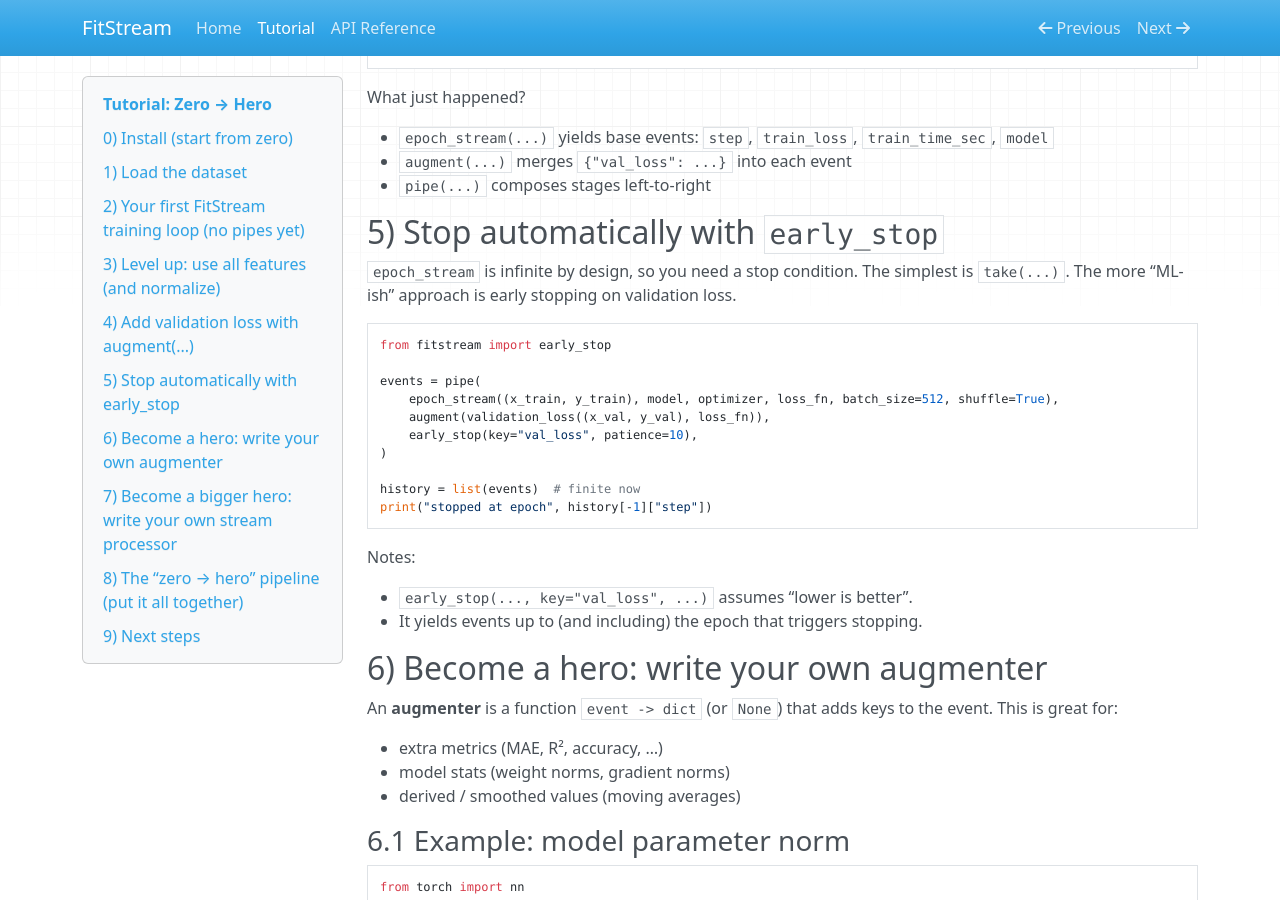
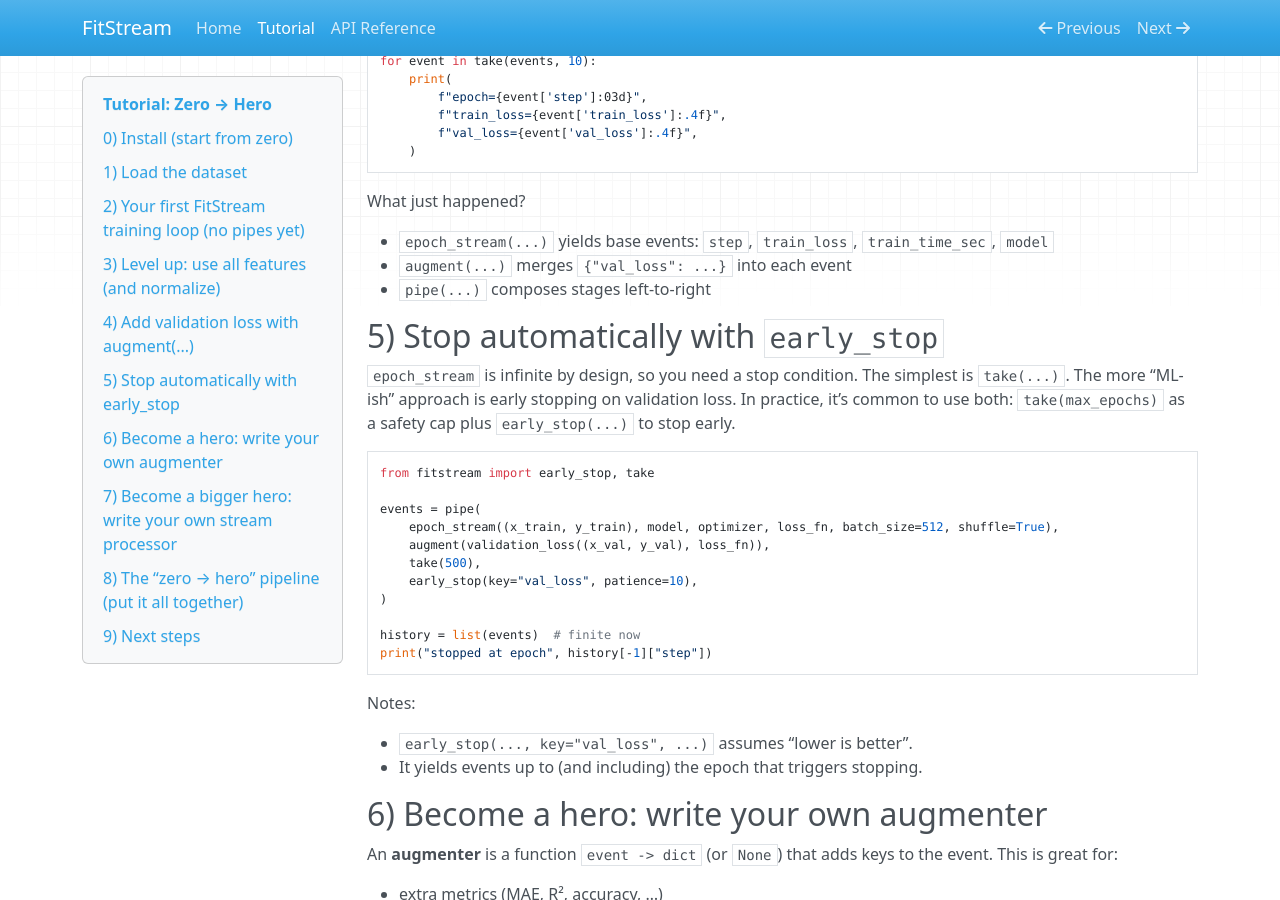
Before and after one commit to alexshtf/fitstream, an MkDocs documentation site: the page built from docs/tutorial.md, in a window 1280 px wide and 900 px high, scrolled down 4033 px. Built offline with MkDocs 1.6.1, drawn with Linux system fonts in a browser that asks for light colours; nearby versions of some CDN libraries; some of the changed text lies outside the part shown.

Commit message:
Clarify tutorial stream semantics

````diff
--- a/docs/tutorial.md
+++ b/docs/tutorial.md
@@ -16,6 +16,9 @@
 
 > Your training loop is an **event stream** (an iterable of dictionaries).
 > Each epoch yields an event like `{"step": 1, "train_loss": ..., "model": ..., ...}`.
+
+A stream is **lazy**: nothing happens until you iterate over it (with a `for` loop, `list(...)`, `collect(...)`, etc.).
+Since `epoch_stream` is infinite, you’ll usually add a stop condition like `take(n)` or `early_stop(...)`.
 
 ## 0) Install (start from zero)
 
@@ -124,6 +127,9 @@
 
 Since a stream is just an iterable, you can “sink” it into a list. FitStream’s `collect(...)` drops `model` by default
 so you store metrics instead of huge Python objects.
+
+Note: `epoch_stream(...)` trains the live `model` you pass in. If you run multiple examples in order, you’re continuing
+training unless you re-create `model` and `optimizer`.
 
 ```python
 from fitstream import collect, take
@@ -225,14 +231,16 @@
 ## 5) Stop automatically with `early_stop`
 
 `epoch_stream` is infinite by design, so you need a stop condition. The simplest is `take(...)`.
-The more “ML-ish” approach is early stopping on validation loss.
+The more “ML-ish” approach is early stopping on validation loss. In practice, it’s common to use both: `take(max_epochs)`
+as a safety cap plus `early_stop(...)` to stop early.
 
 ```python
-from fitstream import early_stop
+from fitstream import early_stop, take
 
 events = pipe(
     epoch_stream((x_train, y_train), model, optimizer, loss_fn, batch_size=512, shuffle=True),
     augment(validation_loss((x_val, y_val), loss_fn)),
+    take(500),
     early_stop(key="val_loss", patience=10),
 )
 
@@ -327,13 +335,16 @@
 It’s perfect for lightweight logging or writing metrics to an external system.
 
 ```python
-from fitstream import augment, epoch_stream, pipe, tap, validation_loss
+from fitstream import augment, epoch_stream, pipe, take, tap, validation_loss
 
 events = pipe(
     epoch_stream((x_train, y_train), model, optimizer, loss_fn, batch_size=512, shuffle=True),
     augment(validation_loss((x_val, y_val), loss_fn)),
     tap(lambda event: print(f"epoch={event['step']:03d} val_loss={event['val_loss']:.4f}")),
 )
+
+# Consume a few events to actually run it (streams are lazy).
+list(take(events, 5))
 ```
 
 ### 7.2 Example: exponential moving average (EMA)
@@ -392,6 +403,7 @@
 - EMA smoothing of `val_loss`
 - periodic printing
 - early stopping
+- max epoch cap (`take`)
 - saving results to JSONL
 
 ```python
@@ -400,7 +412,7 @@
 import torch
 from torch import nn
 
-from fitstream import augment, collect_jsonl, early_stop, epoch_stream, pipe, validation_loss
+from fitstream import augment, collect_jsonl, early_stop, epoch_stream, pipe, take, validation_loss
 
 RUNS_DIR = Path("runs")
 RUNS_DIR.mkdir(exist_ok=True)
@@ -421,6 +433,7 @@
     augment(model_param_norm),
     ema("val_loss", alpha=0.2),
     print_every(10, keys=("train_loss", "val_loss", "val_loss_ema", "param_l2")),
+    take(500),
     early_stop(key="val_loss", patience=20),
 )
 
````
Also changed, not shown: other parts of docs/tutorial.md (+1 -1 lines).
